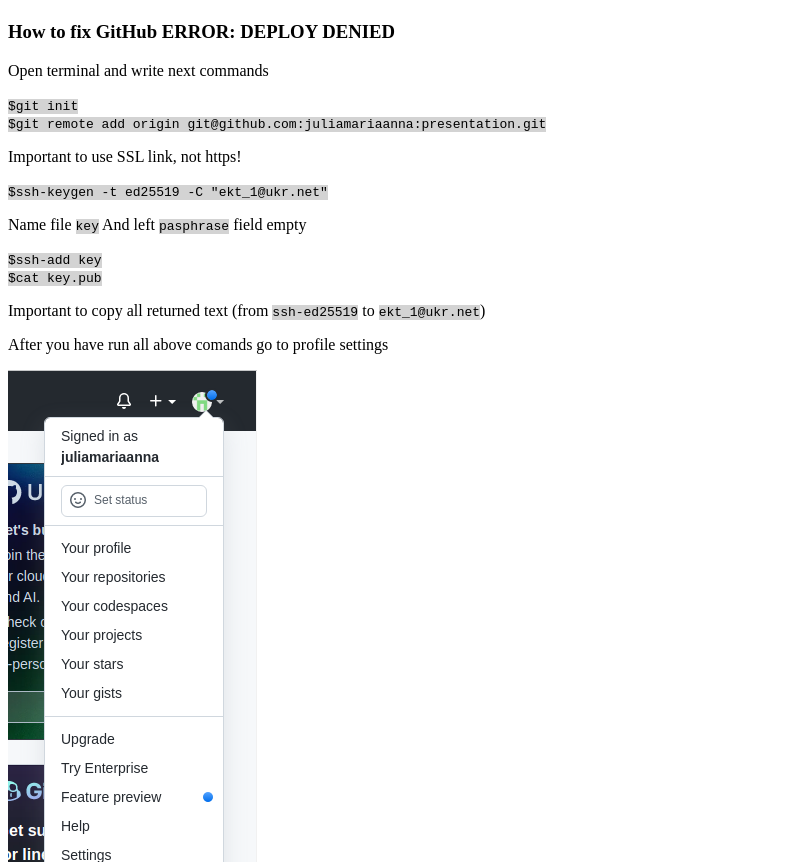
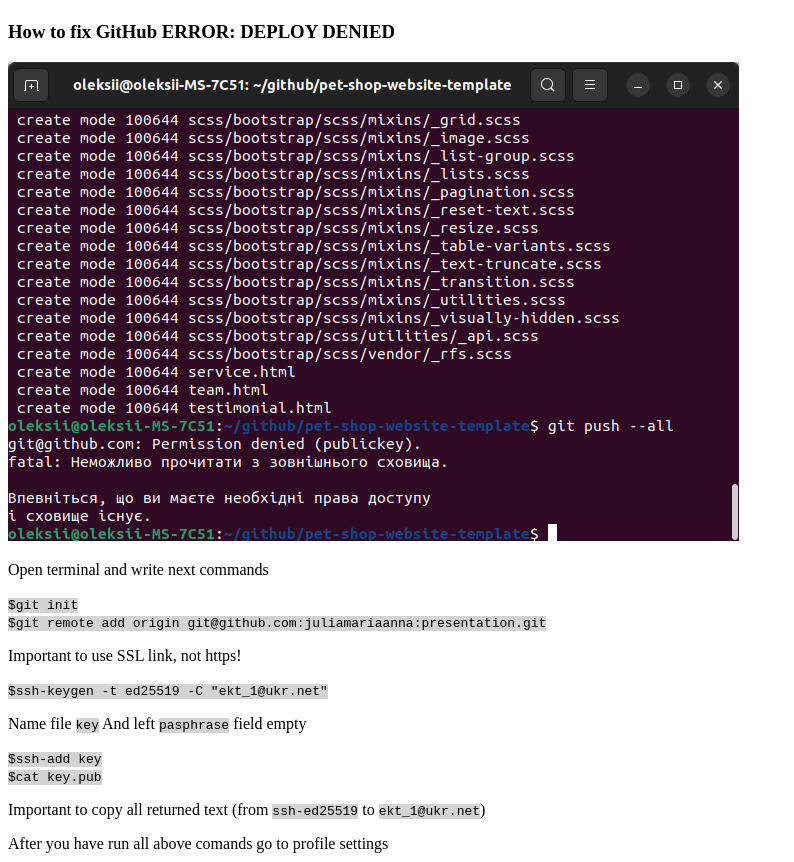
Before and after one commit to yaoleksa/tutorial, a plain HTML site: page index.html in a window 1280 px wide. Shown: the part 2466-3328 px from the top of the page, without its empty margins (0-794 px from the left). Drawn offline with Linux system fonts and the light colour scheme.

Commit message:
add error image

```diff
--- a/index.html
+++ b/index.html
@@ -62,6 +62,7 @@
         </div>
         <div>
             <h3>How to fix GitHub ERROR: DEPLOY DENIED</h3>
+            <img src="./denied error.png">
             <p>Open terminal and write next commands</p>
             <code>$git init</code><br>
             <code>$git remote add origin git@github.com:juliamariaanna:presentation.git</code><br>
```
Also changed, not shown: denied error.png (added).
